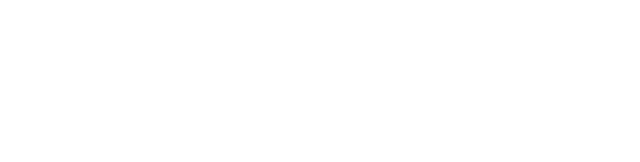
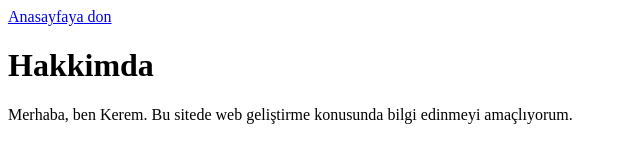
Before and after one commit to keremnevruz/sauweb1, a plain HTML site: page hakkinda.html in a window 1280 px wide. Shown: the whole page, without its empty margins (0-640 px from the left). Drawn offline with Linux system fonts and the light colour scheme.

Commit message:
hakkimdaya goturme ve anasayfaya geri donme

```diff
--- a/hakkinda.html
+++ b/hakkinda.html
@@ -1,7 +1,11 @@
 <html>
-
-
-
-
-
+    <head>
+        <title>Hakkimda</title>
+        <link rel="icon" type="image/x-icon" href="images/kaplumbaga.png">
+    </head>
+    <body>
+        <a href="index.html">Anasayfaya don</a>
+        <h1>Hakkimda</h1>
+        <p>Merhaba, ben Kerem. Bu sitede web geliştirme konusunda bilgi edinmeyi amaçlıyorum.</p>
+    </body>
 </html>
```
Also changed, not shown: index.html (+2 -1 lines).
